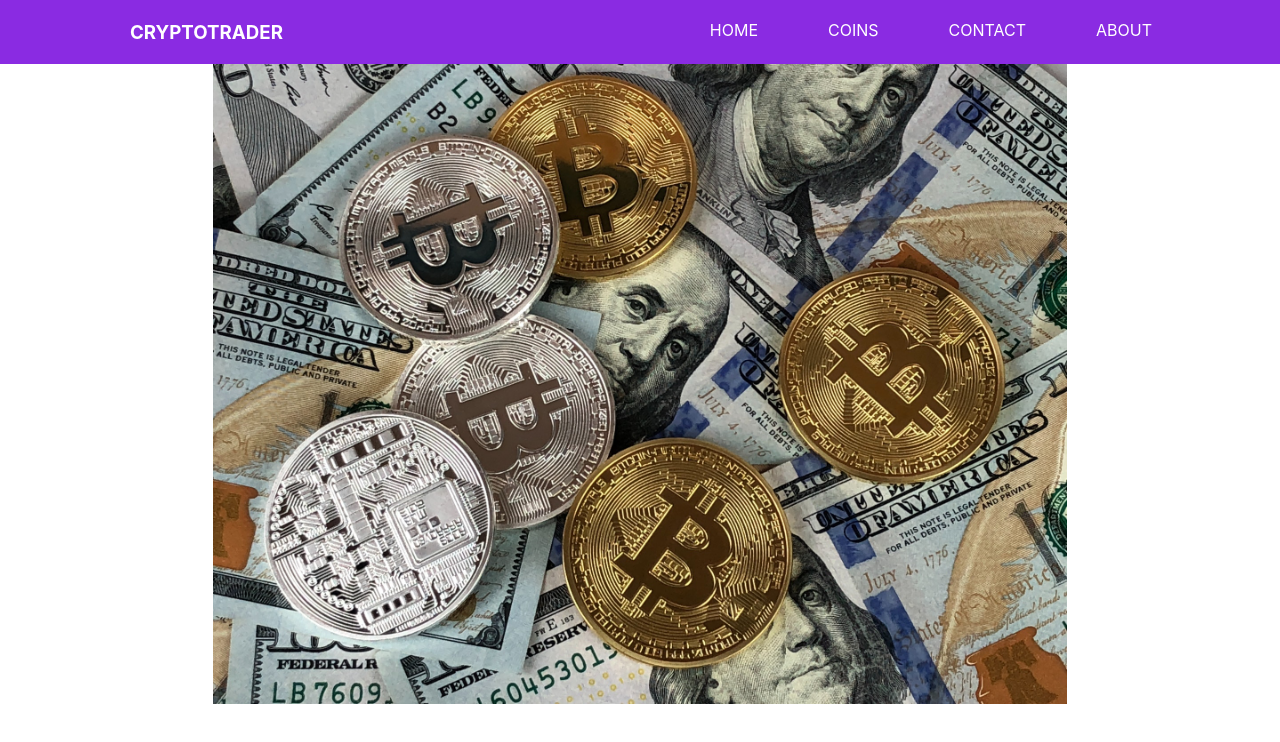
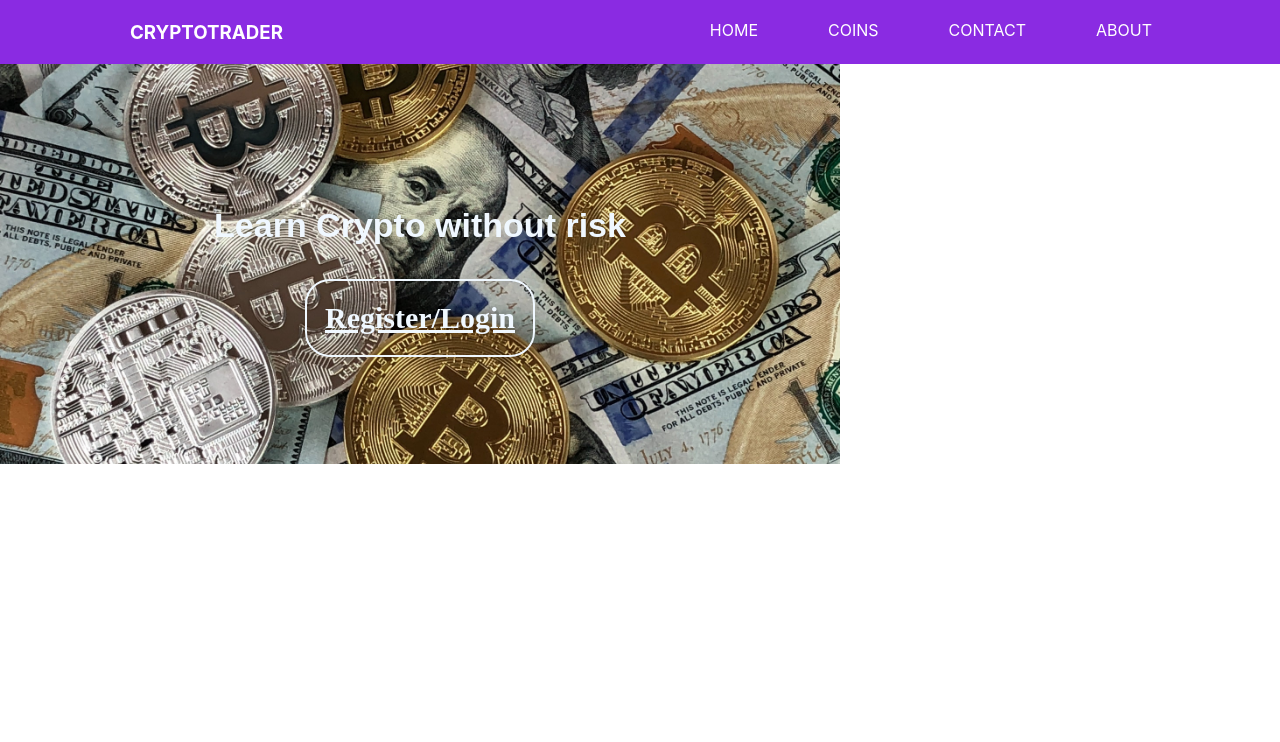
Before and after one commit to glabrie10/CryptoTrader, a React (Create React App) app in the folder cryptotrader/: page / in a window 1280 px wide. Shown: the top 742 px of the page. Built offline with nearby package versions, Linux system fonts and the light colour scheme.

Commit message:
LANDING PAGE HOME BACKGROUND, GREETING and LOGIN
created a home background with image and landing message along with register and login button

```diff
--- a/cryptotrader/src/component/home/Home.css
+++ b/cryptotrader/src/component/home/Home.css
@@ -1,5 +1,36 @@
-.image {
-  height:80vh;
-  width:max-content;
+#home {
+  font-family: Arial, Helvetica, sans-serif;
+  font-size:17px;
+  line-height:1.8;
+  background-image:url('../../img/crypto.jpg');
+  height:50vh;
+  width:100vh;
+  background-size:cover;
+  background-position: center;
+  display:flex;
+  flex-direction: column;
+  justify-content:center;
+  align-items:center;
+  padding:0 20px;
+  color: aliceblue;
+}
+
+.button {
+  font-family: cursive;
+  font-size: 30px;
+  font-weight: bold;
+  color: aliceblue;
+  border:2px solid aliceblue;
+  border-radius: 25px;
+  padding: 10px 18px;
+}
+
+.button:hover {
+  font-family: cursive;
+  font-size: 30px;
+  font-weight: bold;
+  color:aliceblue;
+  background:blueviolet
+
 
 }
--- a/cryptotrader/src/component/home/Home.js
+++ b/cryptotrader/src/component/home/Home.js
@@ -5,11 +5,10 @@ import './Home.css'
 export default class Home extends Component {
   render () {
     return (
-
-
-        <img className="image" src={Image} alt="crypto"/>
-
-
+        <div id="home">
+        <h1>Learn Crypto without risk</h1>
+        <a href="#" class="button">Register/Login</a>
+        </div>
     )
   }
 }
```
